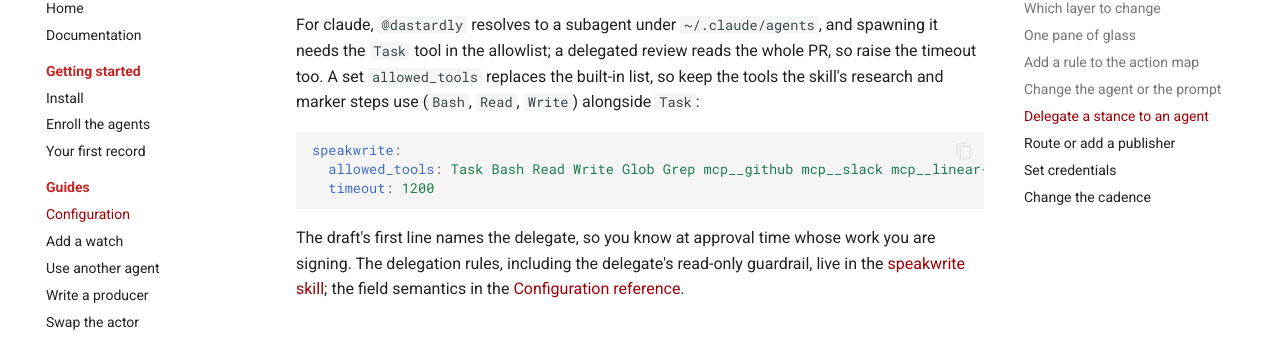
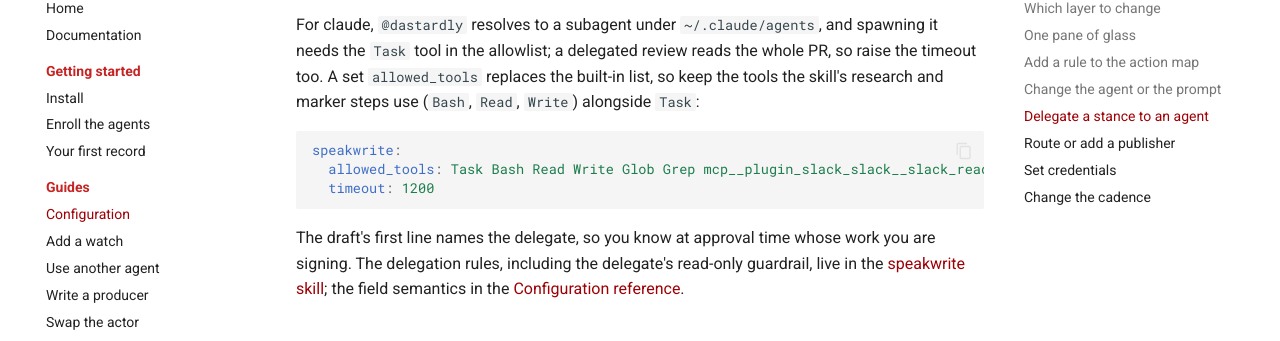
Before and after one commit to maxgio92/telescreen, an MkDocs documentation site: the page built from docs/guides/configuration.md, in a window 1280 px wide and 900 px high, scrolled down 2809 px. Shown: the part 100-441 px from the top of the window. Built offline with MkDocs 1.6.1 and Material for MkDocs 9.7.7, drawn with Linux system fonts in a browser that asks for light colours; comment, search, counter and statistics services are not loaded.

Commit message:
docs: the delegation recipe carries the real default allowlist
Signed-off-by: Massimiliano Giovagnoli <massimiliano.giovagnoli@chainguard.dev>
Co-Authored-By: Claude Fable 5 <noreply@anthropic.com>

````diff
--- a/docs/guides/configuration.md
+++ b/docs/guides/configuration.md
@@ -142,7 +142,7 @@ keep the tools the skill's research and marker steps use (`Bash`,
 
 ```yaml
 speakwrite:
-  allowed_tools: Task Bash Read Write Glob Grep mcp__github mcp__slack mcp__linear-server__get_issue mcp__linear-server__list_comments
+  allowed_tools: Task Bash Read Write Glob Grep mcp__plugin_slack_slack__slack_read_thread mcp__linear-server__get_issue mcp__linear-server__list_comments
   timeout: 1200
 ```
 
````
